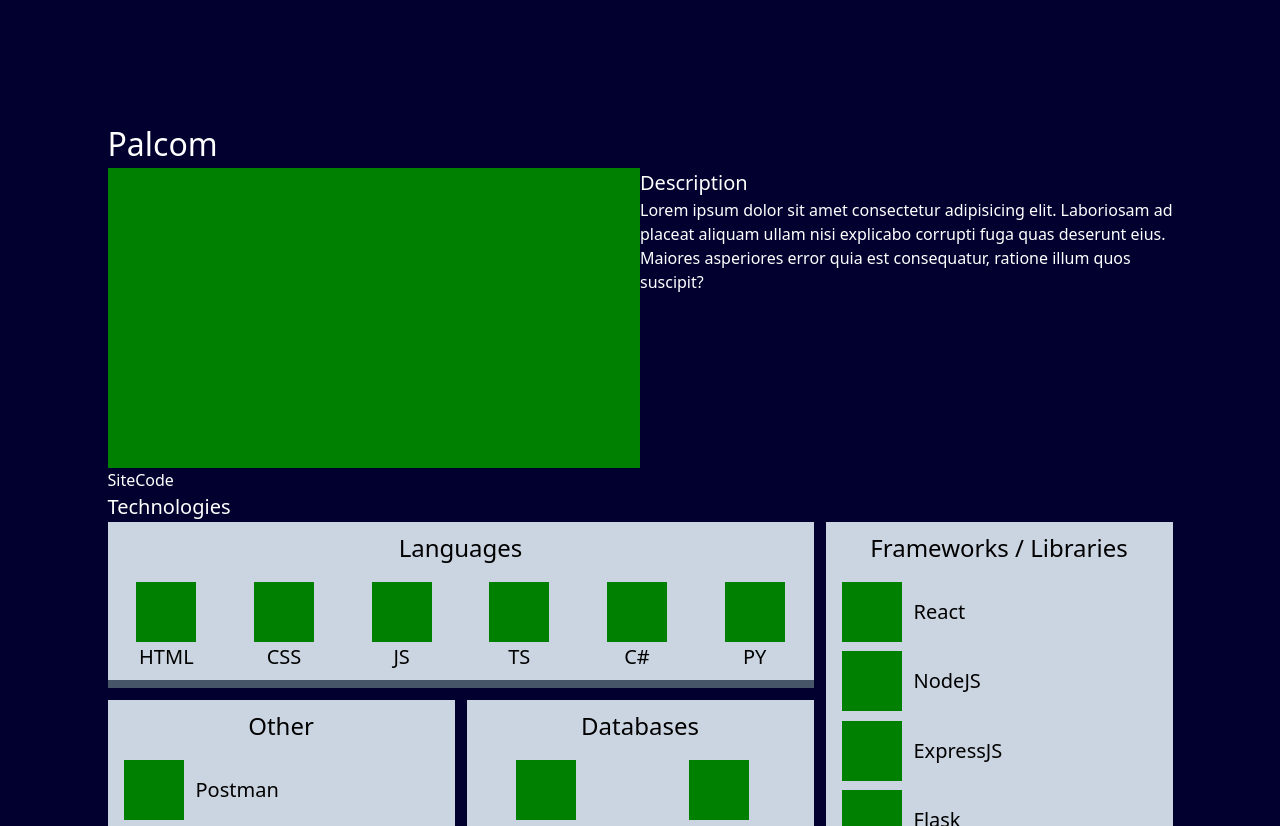
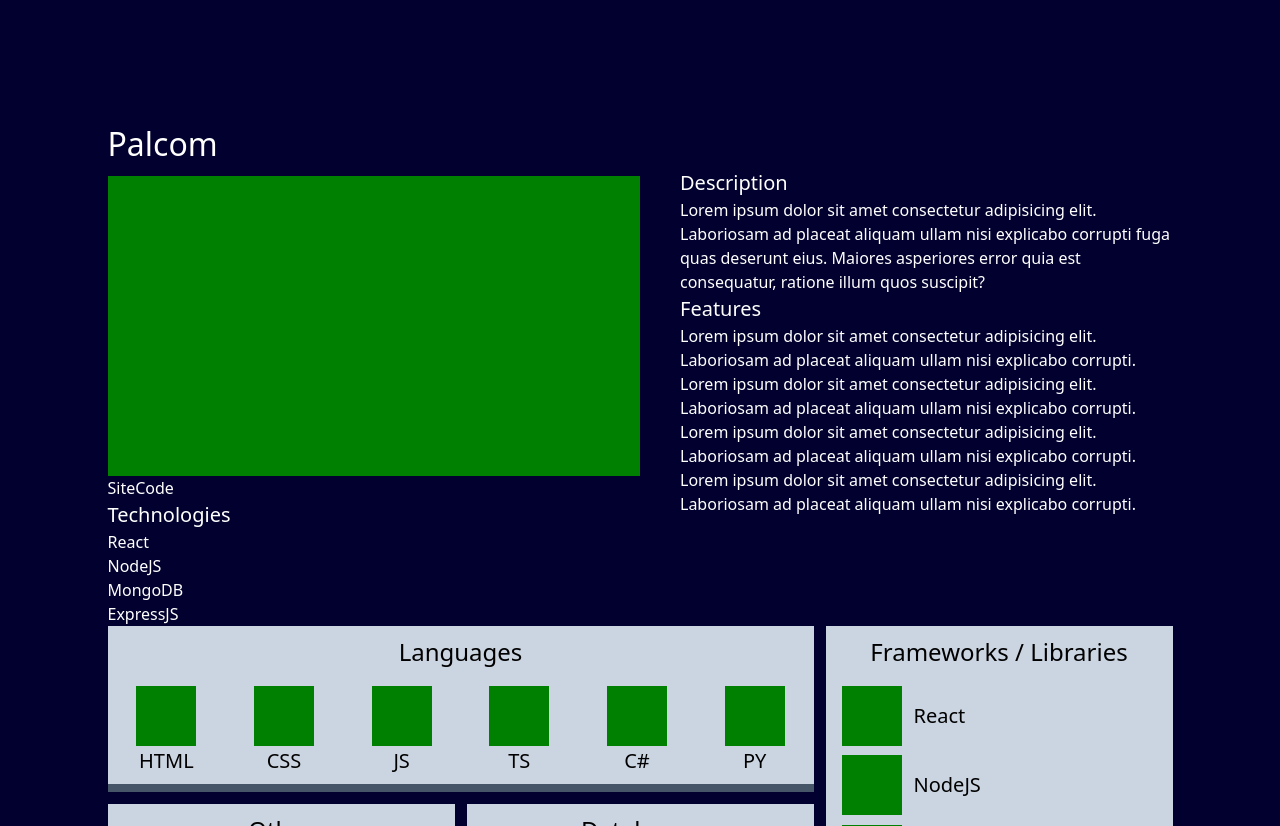
Before and after one commit to Eponce11/Portfolio, a React (Vite) app in the folder vite-project/: page / in a window 1280 px wide. Shown: the part 680-1506 px from the top of the page. Built offline with nearby package versions, Linux system fonts and the light colour scheme.

Commit message:
Add Features Section

```diff
--- a/vite-project/src/components/Projects.tsx
+++ b/vite-project/src/components/Projects.tsx
@@ -1,26 +1,73 @@
 
 const Projects = () => {
 
+    interface Project {
+        title: string,
+        description: string,
+        img: string,
+        features: Array<string>
+        technologies: Array<string>
+    }
 
+    const projects: Array<Project> = [
+        {
+            title: "Palcom",
+            description: "Lorem ipsum dolor sit amet consectetur adipisicing elit. Laboriosam ad placeat aliquam ullam nisi explicabo corrupti fuga quas deserunt eius. Maiores asperiores error quia est consequatur, ratione illum quos suscipit?",
+            img: "img",
+            features: [
+                "Lorem ipsum dolor sit amet consectetur adipisicing elit. Laboriosam ad placeat aliquam ullam nisi explicabo corrupti.",
+                "Lorem ipsum dolor sit amet consectetur adipisicing elit. Laboriosam ad placeat aliquam ullam nisi explicabo corrupti.",
+                "Lorem ipsum dolor sit amet consectetur adipisicing elit. Laboriosam ad placeat aliquam ullam nisi explicabo corrupti.",
+                "Lorem ipsum dolor sit amet consectetur adipisicing elit. Laboriosam ad placeat aliquam ullam nisi explicabo corrupti.",
+            ],
+            technologies: ["React", "NodeJS", "MongoDB", "ExpressJS"],
+        }
+    ]
 
 
     return (
         <div>
-            <h2 className="text-[32px]">Palcom</h2>
+            {
+                projects.map( (project, idx) => {
+                    return (
+                        <div key={idx}>
+                            <h2 className="text-[32px]">{project.title}</h2>
                             <div className="flex">
                                 <div className="w-[50%]">
-                    <div className="bg-[green] h-[300px]"></div>
+                                    <div className="bg-[green] h-[300px] mt-2"></div>
                                     <button>Site</button>
                                     <button>Code</button>
                                     <h3 className="text-[20px]">Technologies</h3>
+                                    <ul>
+                                        {
+                                            project.technologies.map( (tech, idx) => {
+                                                return (
+                                                    <li key={idx}>{tech}</li>
+                                                )
+                                            })
+                                        }
+                                    </ul>
                                 </div>
 
-                <div className="w-[50%]">
+                                <div className="w-[50%] pl-10">
                                     <h3 className="text-[20px]">Description</h3>
-                    <p>Lorem ipsum dolor sit amet consectetur adipisicing elit. Laboriosam ad placeat aliquam ullam nisi explicabo corrupti fuga quas deserunt eius. Maiores asperiores error quia est consequatur, ratione illum quos suscipit?</p>
+                                    <p>{project.description}</p>
+                                    <h3 className="text-[20px]">Features</h3>
+                                    <ul>
+                                        {
+                                            project.features.map( (feature, idx) => {
+                                                return (
+                                                    <li key={idx}>{feature}</li>
+                                                )
+                                            })
+                                        }
+                                    </ul>
                                 </div>
                             </div>
-
+                        </div>
+                    )
+                })
+            }
         </div>
     )
 }
```
Lines whose indentation alone changed are shown as unchanged.
